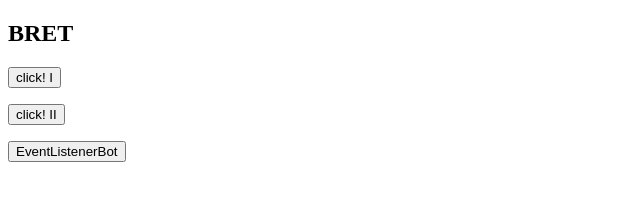
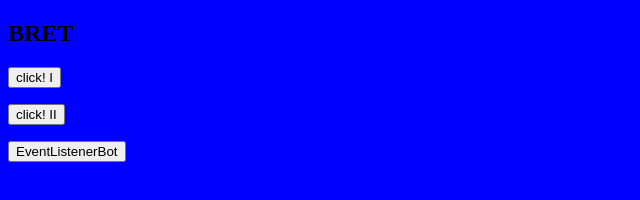
Before and after one commit to hass0n3/Unit-5-02, a plain HTML site: page index.html in a window 1280 px wide. Shown: the whole page, without its empty margins (0-640 px from the left). Drawn offline with Linux system fonts and the light colour scheme.

Commit message:
changing back grand and deleting the image

```diff
--- a/style.css
+++ b/style.css
@@ -1,3 +1,3 @@
 body {
-        background-image: u("https://cdn.dribbble.com/users/1018278/screenshots/3870893/hello_world.gif")   background-repeat: no-repeat  background-size:100%;
+  background-color: blue;
 }
```
